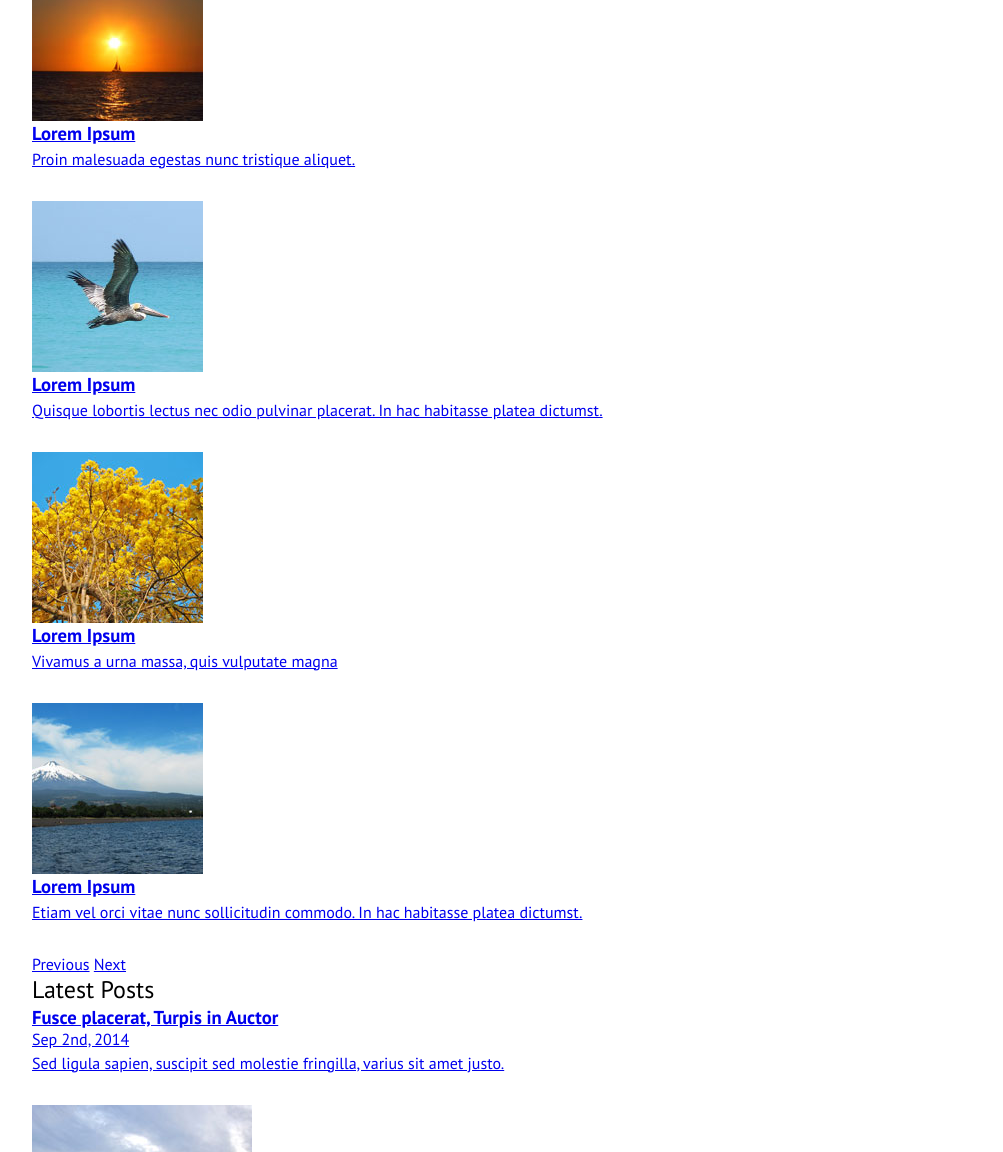
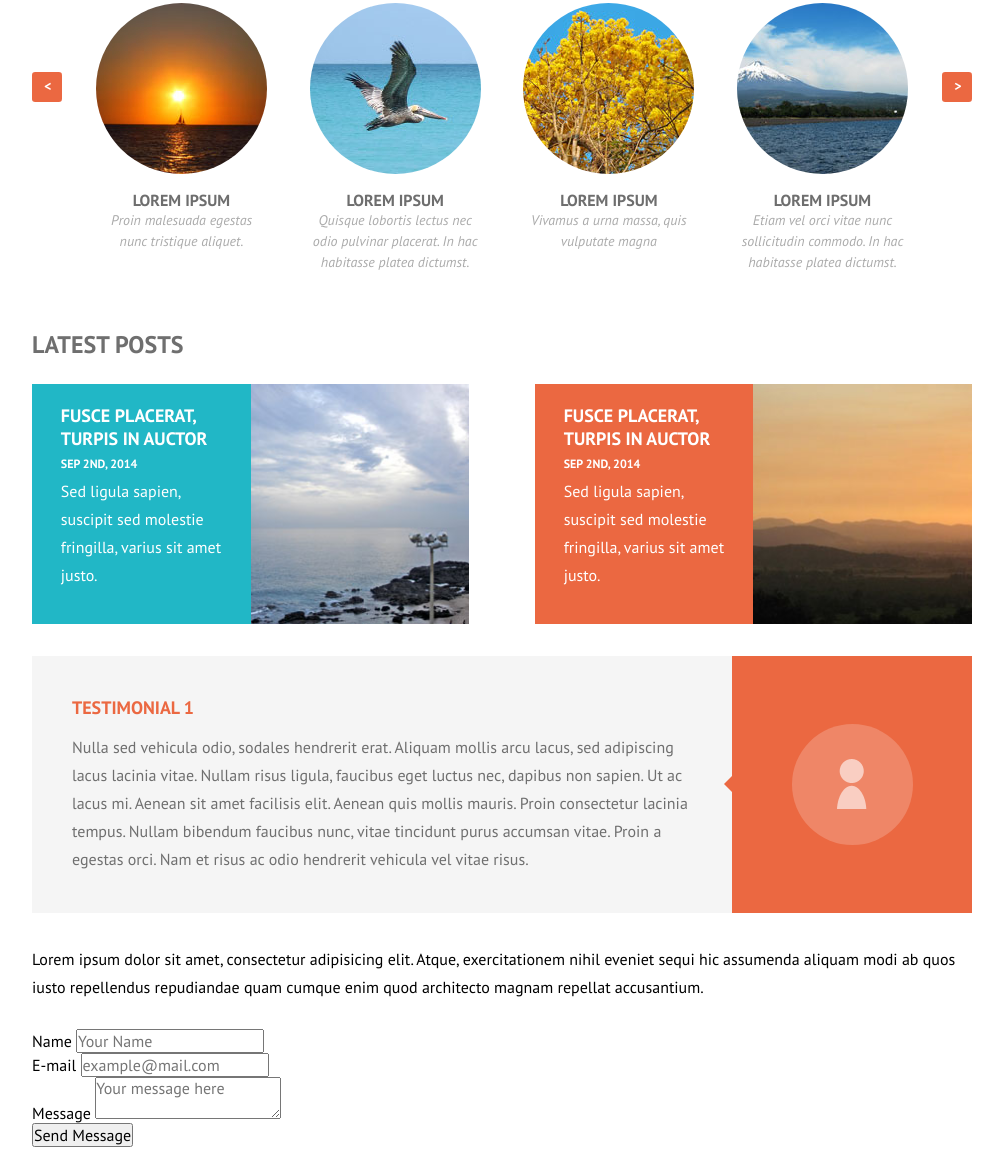
Before and after one commit to edomaru/learn_webdesin_layout, a plain HTML site: page index.html in a window 1280 px wide. Shown: the part 783-1935 px from the top of the page, without its empty margins (138-1141 px from the left). Drawn offline with Linux system fonts and the light colour scheme.

Commit message:
Style recent work, latest post & testimonial

```diff
--- a/css/styles.css
+++ b/css/styles.css
@@ -138,7 +138,21 @@ a:focus {
 		height: 1.5em;
 	}
 
+
 /* content */
+
+section {
+	margin-bottom: 2em;
+}
+
+section > h2 {
+	text-transform: uppercase;
+	color: #6f6f6f;
+	font-weight: bold;
+	margin-bottom: 1em;
+	font-size: 1.5em; /* 24 / 16 */
+}
+
 	/* features */
 	.features {
 		margin-top: 3em;
@@ -221,6 +235,190 @@ a:focus {
 			font-size: 1.857142857em; /* 26 / 14 */
 			line-height: 1.5em;
 		}
+
+	/* recent work */
+	.work-list {
+		text-align: center;
+	}
+
+	.work-list li {
+		display: inline-block;
+		width: 10.6875em ; /* 171 / 16 */
+		margin: 0 1.2em;
+		vertical-align: top;
+	}
+
+	.work-list a {
+		display: block;
+		text-decoration: none;
+		position: relative;
+	}
+
+	.work-list img {
+		border-radius: 6em;
+		display: block;
+		margin-bottom: 1em;
+	}
+
+	.work-list h3 {
+		text-transform: uppercase;
+		font-weight: bold;
+		color: #6e6e6e;
+		font-size: 1em;
+	}
+
+	.work-list p {
+		font-style: italic;
+		color: #ababab;
+		font-size: 0.875em;
+		line-height: 1.5em;
+	}
+
+	.work-list li:hover h3 {
+		color: #eb6841;
+	}
+
+	.work-list li:hover a:after {
+		content: " ";
+		background: rgba(235, 104, 65, 0.5) url(../images/icon_view_big.png) no-repeat center center;
+		width: 10.6875em;
+		height: 10.6875em;
+		border-radius: 6em;
+		position: absolute;
+		top: 0;
+		left: 0;
+	}
+
+	.work-list-wrapper {
+		position: relative;
+	}
+
+	.work-list-next, .work-list-previous {
+		position: absolute;
+		top: 4.3em;
+		background: #eb6841 no-repeat center center;
+		display: block;
+		text-decoration: none;
+		width: 1.875em; /* 30 / 15 */
+		height: 1.875em;
+		border-radius: 0.2em;
+	}
+
+	.work-list-next {
+		right: 0;
+		background-image: url(../images/icon_arrow_right_small.png);
+	}
+
+	.work-list-previous {
+		left: 0;
+		background-image: url(../images/icon_arrow_left_small.png);
+	}
+
+	.work-list-next:hover, .work-list-previous:hover {
+		opacity: 0.8;
+	}
+
+	/* latest post */
+	.post-list a {
+		text-decoration: none;
+		color: #fff;
+		display: block;
+	}
+
+	.post-list li {
+		float: left;
+		width: 46.5%; /* (440px / 940px) x 100 */
+		background: #21b7c6;
+	}
+
+	.post-list li:nth-child(even) {
+		float: right;
+		background: #eb6841;
+	}
+
+	.post-text, .post-image {
+		width: 50%;
+		float: left;
+	}
+
+	.post-text {
+		padding: 1.25em 1.8em;
+		box-sizing: border-box;
+	}
+
+	.post-text h3 {
+		text-transform: uppercase;
+		font-weight: bold;
+		font-size: 1.125em;
+	}
+
+	.post-text time {
+		text-transform: uppercase;
+		margin: 0.5em 0;
+		display: block;
+		font-weight: bold;
+		font-size: 0.75em;
+	}
+
+	.post-text p {
+		margin: 0;
+	}
+
+	.post-list a:hover {
+		text-decoration: underline;
+
+	}
+
+	/* testimonial */
+	.testimonial-list li {
+		background: #f5f5f5;
+		display: table;
+	}
+
+	.testimonial-text, .testimonial-image {
+		display: table-cell;
+		box-sizing: border-box;
+	}
+
+	.testimonial-text {
+		width: 74.468085106%; /* 700px / 940px */
+		padding: 2.5em;
+	}
+
+	.testimonial-text h3 {
+		font-size: 1.125em;
+		color: #eb6841;
+		margin-bottom: 0.8em;
+		text-transform: uppercase;
+		font-weight: bold;
+	}
+
+	.testimonial-text p {
+		margin: 0;
+		color: #6f6f6f;
+	}
+
+	.testimonial-image {
+		vertical-align: middle;
+		text-align: center;
+		background: #eb6841;
+		width: 25.53191489361702%; /* 240 / 940 */
+		position: relative;
+	}
+
+	.testimonial-image img {
+		border-radius: 4em;
+	}
+
+	.testimonial-image:after {
+		position: absolute;
+		content: " ";
+		display: block;
+		border: 0.5em solid transparent;
+		border-right: 0.5em solid #eb6841;
+		top: 7.5em;
+		left: -1em;
+	}
 
 /* footer */
 .footer-outer {
--- a/index.html
+++ b/index.html
@@ -70,6 +70,7 @@ Pellentesque gravida est et erat semper aliquam.</p>
 			</section>
 			<section class="recent-work">
 				<h2>Recent Work</h2>
+				<div class="work-list-wrapper">
 					<ul class="work-list">
 						<li>
 							<a href="#">
@@ -101,13 +102,14 @@ Pellentesque gravida est et erat semper aliquam.</p>
 						</li>
 					</ul>
 
-				<a href="#" class="work-list-previous">Previous</a>
-				<a href="#" class="work-list-next">Next</a>
+					<a href="#" class="hide-text work-list-previous">Previous</a>
+					<a href="#" class="hide-text work-list-next">Next</a>
+				</div>
 			</section>
 			<section class="latest-posts">
 				<h2>Latest Posts</h2>
-				<ul class="post-list">
-					<li>
+				<ul class="post-list group">
+					<li class="group">
 						<a href="#">
 							<div class="post-text">
 								<h3>Fusce placerat, Turpis in Auctor</h3>
@@ -121,7 +123,7 @@ Pellentesque gravida est et erat semper aliquam.</p>
 							</div>
 						</a>
 					</li>
-					<li>
+					<li class="group">
 						<a href="#">
 							<div class="post-text">
 								<h3>Fusce placerat, Turpis in Auctor</h3>
```
Lines whose indentation alone changed are shown as unchanged.
